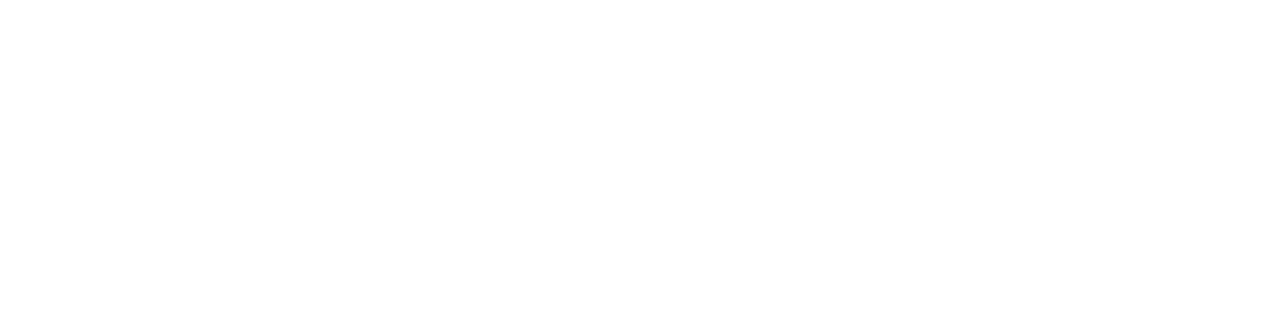
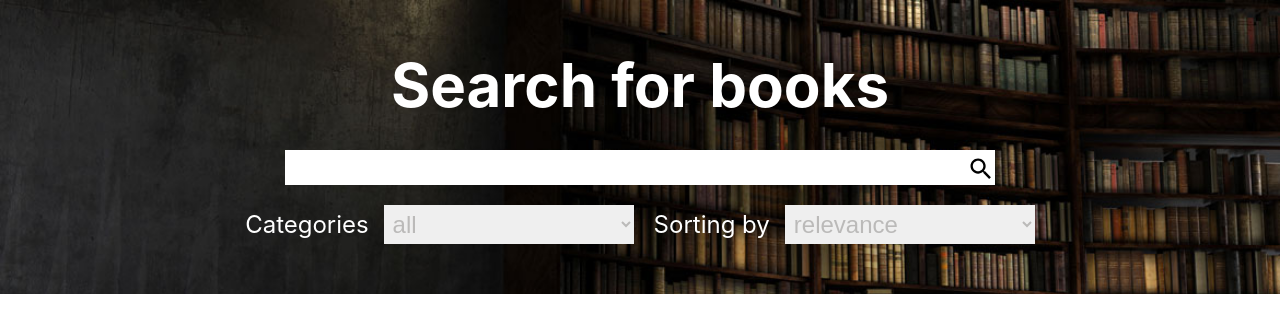
Before and after one commit to DmitriyFomenko1990/Search-for-books, a React (Create React App) app: page / in a window 1280 px wide. Shown: the top 332 px of the page. Built offline with nearby package versions, Linux system fonts and the light colour scheme.

Commit message:
add header

```diff
--- a/src/App.tsx
+++ b/src/App.tsx
@@ -1,10 +1,11 @@
 import React from 'react';
 import styles from './App.module.scss';
+import Header from "./components/header/Header";
 
-function App() {
+function App()  {
   return (
     <div className={styles.App}>
-
+        <Header sort="relevance" category="all" />
     </div>
   );
 }
--- /dev/null
+++ b/src/components/header/Header.tsx
@@ -0,0 +1,54 @@
+import React, {useState} from 'react';
+import style from './header.module.scss';
+import {category, sort} from "../../store/redux/books-reducer-types";
+
+
+interface HeaderType{
+    sort: sort;
+    category: category;
+}
+const Header: React.FC<HeaderType> = ({sort, category}) => {
+    const [inputValue, setInputValue] = useState('');
+
+    const onHandleSubmit = (e: React.FormEvent) => {
+        e.preventDefault();
+    };
+    const onHandleChange = (e:React.FormEvent<HTMLInputElement>) => {
+        setInputValue(e.currentTarget.value);
+    };
+
+    return (
+        <header className={style.wrapper}>
+            <h1 className={style.title}>Search for books</h1>
+            <form className={style.form} onSubmit={onHandleSubmit}>
+                <input className={style.textInput} type='text'
+                       value={inputValue} onChange={onHandleChange}/>
+                <div>
+                    <label className={style.label}>
+                        Categories
+                        <select className={style.selectInput} value={category}>
+                            <option value="all">all</option>
+                            <option value="art">art</option>
+                            <option value="biography">biography</option>
+                            <option value="computers">computers</option>
+                            <option value="history">history</option>
+                            <option value="medical">medical</option>
+                            <option value="poetry">poetry</option>
+                        </select>
+                    </label>
+                    <label  className={style.label}>
+                        Sorting by
+                        <select className={style.selectInput} value={sort}>
+                            <option value="relevance ">relevance</option>
+                            <option value="newest">newest</option>
+                        </select>
+                    </label>
+                    <button className={style.submitBtn} type='submit' />
+                </div>
+
+            </form>
+        </header>
+    );
+};
+
+export default Header;
--- /dev/null
+++ b/src/components/header/header.module.scss
@@ -0,0 +1,50 @@
+@import "../../styles/variables";
+
+.wrapper{
+   width: 100%;
+   padding: 50px 0;
+   background: url("../../img/header-books.jpg") no-repeat ;
+   background-size: cover;
+   display: flex;
+   align-items: center;
+   flex-direction: column;
+}
+.title{
+   margin-bottom: 30px;
+}
+.form{
+   position: relative;
+   display: flex;
+   flex-direction: column;
+   align-items: center;
+}
+.textInput{
+   margin-bottom: 20px;
+   padding: 5px;
+   font-size: 24px;
+   line-height: 25px;
+   width: 90%;
+}
+.selectInput{
+   padding: 5px;
+   font-size: 24px;
+   line-height: 25px;
+   color: $dark-grey;
+   margin-left: 15px;
+   width: 250px;
+}
+.label{
+   @include common-h2;
+   &:first-child{
+      margin-right: 20px;
+   }
+}
+.submitBtn{
+   position: absolute;
+   width: 28px;
+   height: 28px;
+   right: 40px;
+   top: 5px;
+   background: url("../../img/search.svg") center no-repeat;
+   background-size: contain;
+}
--- a/src/styles/base.scss
+++ b/src/styles/base.scss
@@ -22,3 +22,6 @@
 h1 {
     @include common-h1;
 }
+h2 {
+    @include common-h1;
+}
--- a/src/styles/variables.scss
+++ b/src/styles/variables.scss
@@ -4,11 +4,18 @@
 $white: #FFFFFF;
 
 @mixin common-text-style{
-  font-size: 16px;
-  line-height: 19px;
+  font-size: 24px;
+  line-height: 26px;
   color: $black;
  }
 @mixin common-h1{
-  font-size: 24px;
+  font-size: 60px;
+  line-height: 70px;
+  font-weight: 700;
   color: $white;
 }
+@mixin common-h2{
+  font-size: 24px;
+  line-height: 26px;
+  color: $white;
+}
```
Also changed, not shown: src/img/header-books.jpg (added), src/img/search.svg (added).
